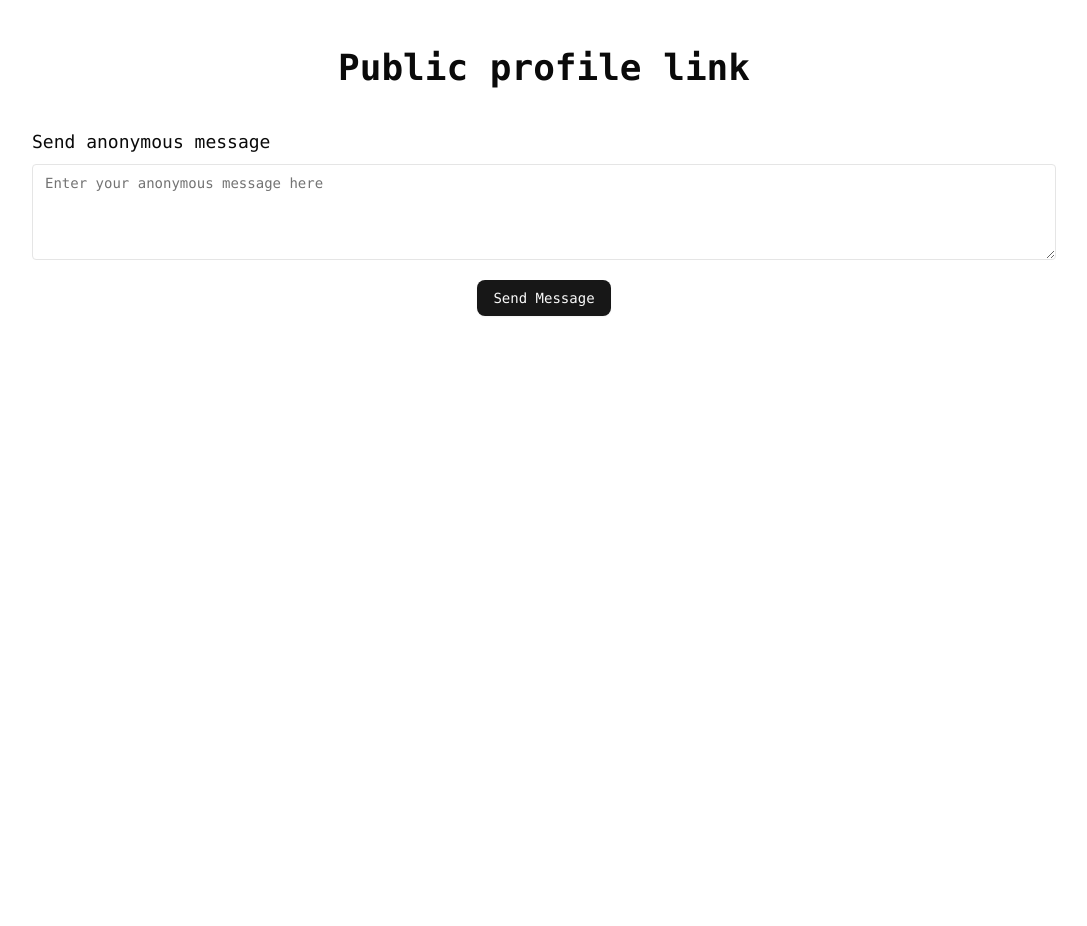
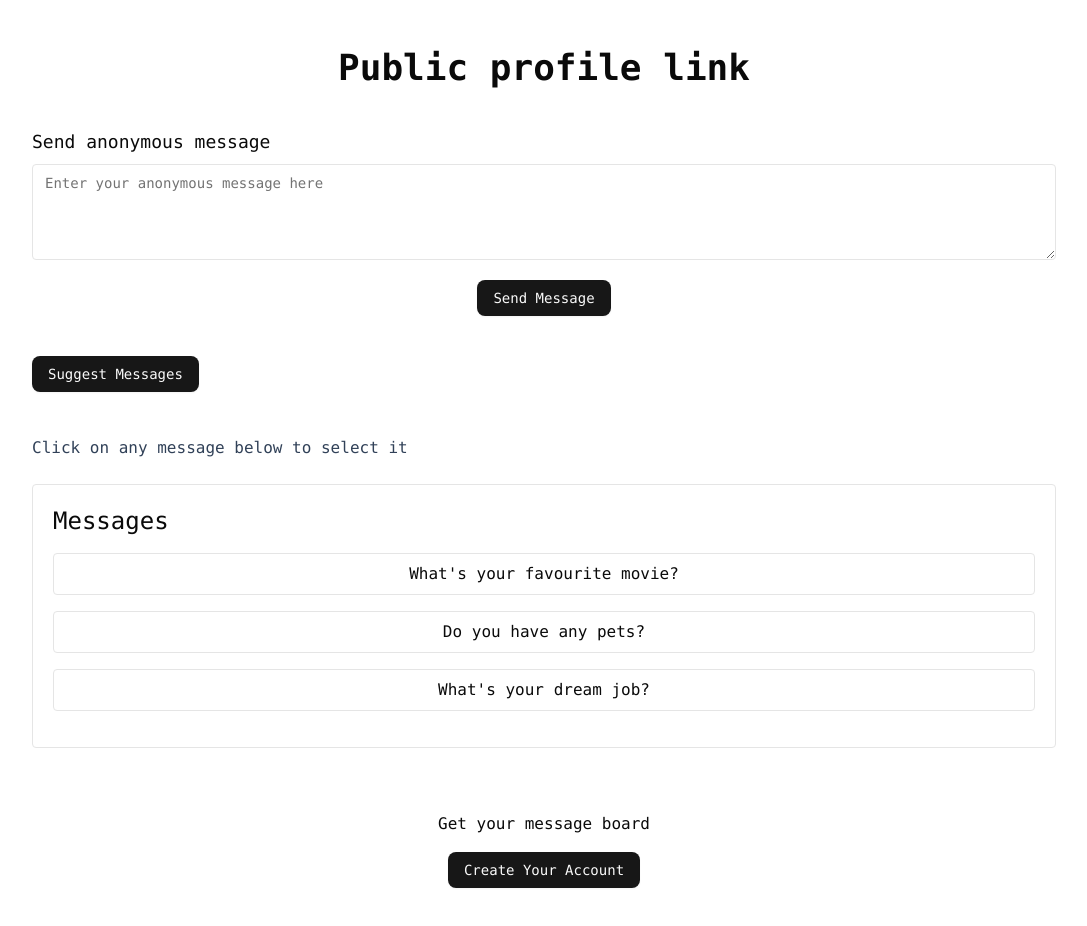
Before and after one commit to nilavtalukdar06/whisper, a Next.js app: page /message/1 in a window 1280 px wide. Shown: the top 926 px of the page, without its empty margins (96-1183 px from the left). Before the commit the page ends 800 px from the top, so only its background shows below. Built offline with nearby package versions, Linux system fonts and the light colour scheme.

Commit message:
completed the ui of suggest messages component

```diff
--- a/app/(routes)/_components/send-message.jsx
+++ b/app/(routes)/_components/send-message.jsx
@@ -5,12 +5,18 @@ import { Button } from "@/components/ui/button";
 import { Label } from "@/components/ui/label";
 import { Textarea } from "@/components/ui/textarea";
 import axios from "axios";
+import Link from "next/link";
 import { useState } from "react";
 import toast from "react-hot-toast";
 
 export default function SendMessageComponent({ id }) {
   const [message, setMessage] = useState("");
   const [isSubmitting, setIsSubmitting] = useState(false);
+  const [suggestedMessages, setSuggestedMessages] = useState({
+    message_1: "What's your favourite movie?",
+    message_2: "Do you have any pets?",
+    message_3: "What's your dream job?",
+  });
 
   const handleSubmit = async () => {
     try {
@@ -62,6 +68,43 @@ export default function SendMessageComponent({ id }) {
             )}
           </Button>
         </div>
+        <div className="my-10 flex flex-col justify-center items-center sm:items-start gap-y-6">
+          <Button>Suggest Messages</Button>
+          <div className="my-5 w-full flex flex-col justify-center items-center sm:items-start gap-y-6">
+            <p className="text-slate-700 text-center sm:text-start">
+              Click on any message below to select it
+            </p>
+            <div className="p-5 border rounded w-full">
+              <h2 className="text-2xl">Messages</h2>
+              <div className="flex flex-col gap-y-4 my-4">
+                <p
+                  className="px-2 py-2 border rounded text-center cursor-pointer hover:bg-gray-100/80 transition-colors ease-in-out duration-200"
+                  onClick={() => setMessage(suggestedMessages.message_1)}
+                >
+                  {suggestedMessages.message_1}
+                </p>
+                <p
+                  className="px-2 py-2 border rounded text-center cursor-pointer hover:bg-gray-100/80 transition-colors ease-in-out duration-200"
+                  onClick={() => setMessage(suggestedMessages.message_2)}
+                >
+                  {suggestedMessages.message_2}
+                </p>
+                <p
+                  className="px-2 py-2 border rounded text-center cursor-pointer hover:bg-gray-100/80 transition-colors ease-in-out duration-200"
+                  onClick={() => setMessage(suggestedMessages.message_3)}
+                >
+                  {suggestedMessages.message_3}
+                </p>
+              </div>
+            </div>
+          </div>
+          <div className="my-5 flex flex-col w-full gap-y-4 justify-center items-center">
+            <p>Get your message board</p>
+            <Link href="/signup">
+              <Button>Create Your Account</Button>
+            </Link>
+          </div>
+        </div>
       </div>
     </div>
   );
```
